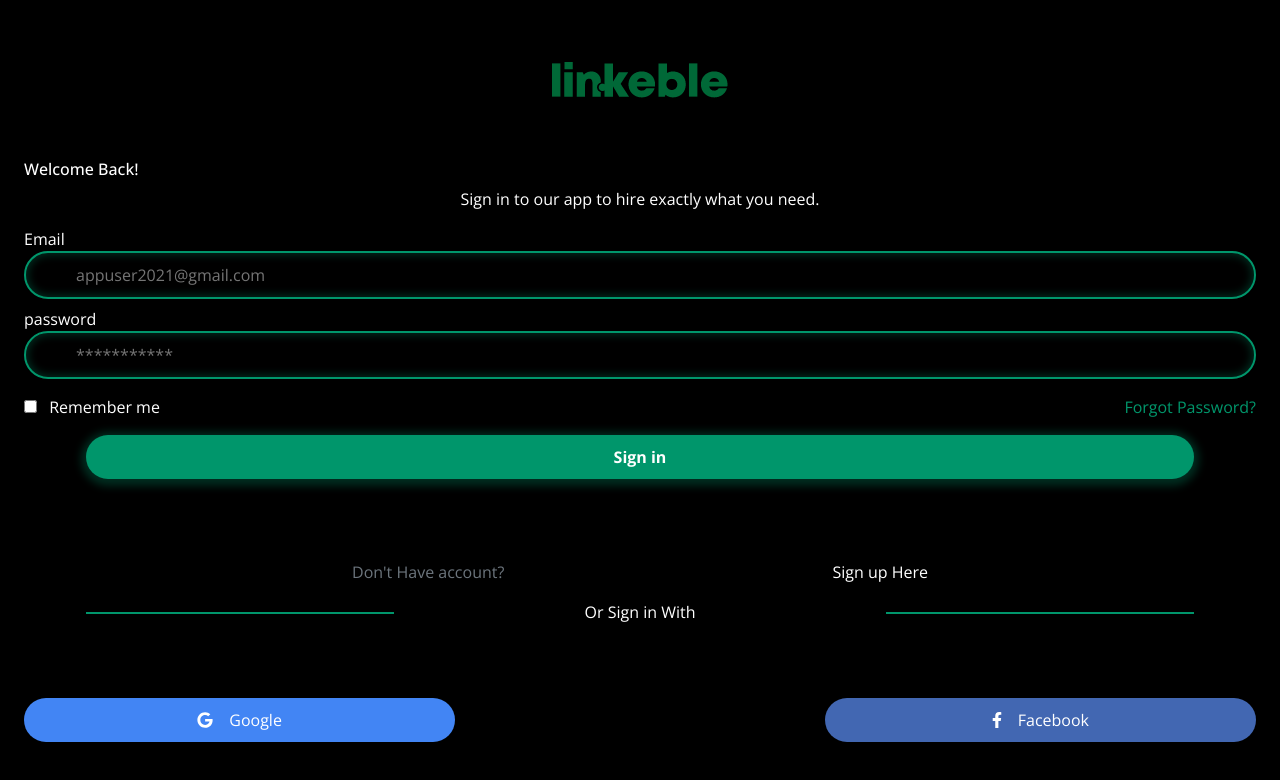
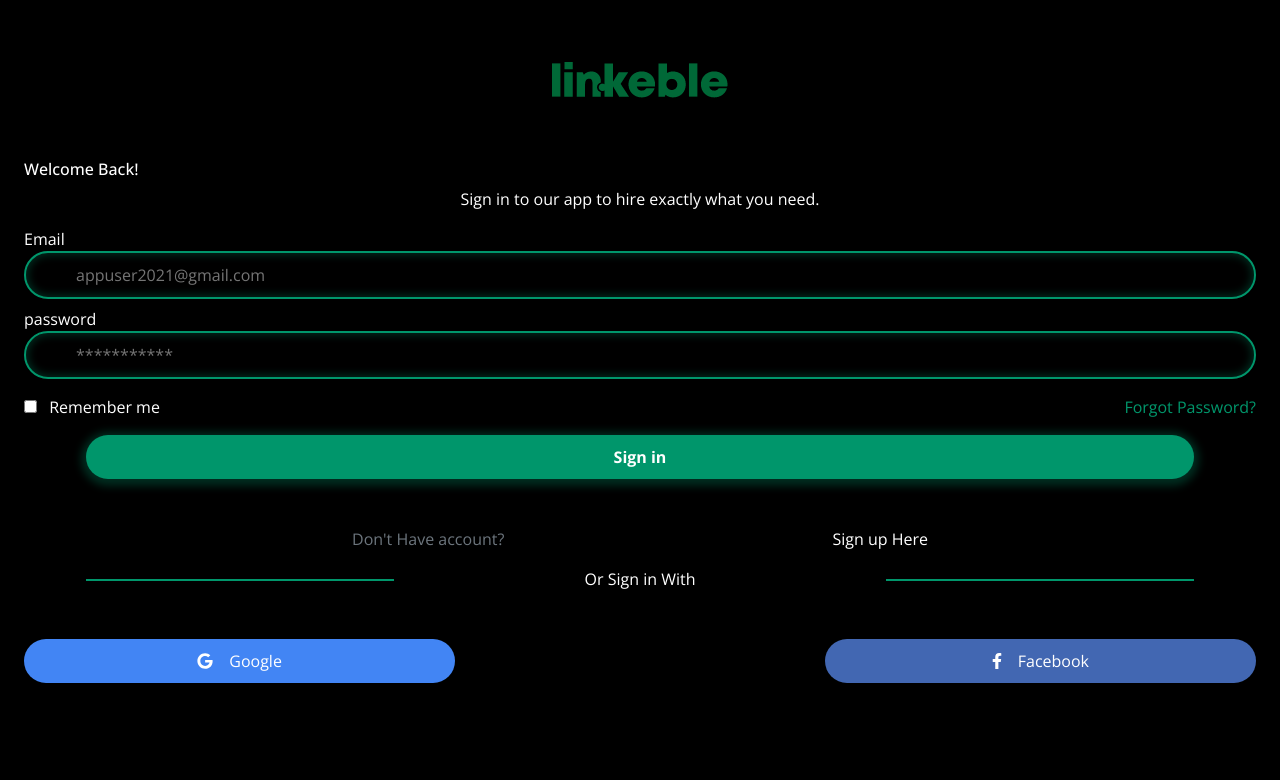
Before and after one commit to ijazkhan7706/linkable, a plain HTML site: page login.html in a window 1280 px wide. Drawn offline with nearby package versions, Linux system fonts and the light colour scheme; a web font is replaced by a local one.

Commit message:
form changed

```diff
--- a/login.html
+++ b/login.html
@@ -21,7 +21,7 @@
         <div style="height: 20vh" class="d-flex justify-content-center align-items-center">
             <img src="assets/images/Group 9140.png">
         </div>
-        <div style="height: 50vh">
+        <div style="">
             <h6>Welcome Back!</h6>
             <p class="text-center">Sign in to our app to hire exactly what you need.</p>
             <form action="#" method="POST">
@@ -36,12 +36,12 @@
                     </div>
                     <a href="#" class="forgot-password-link">Forgot Password?</a>
                 </div>
-                <div class="text-center mt-3">
+                <div class="text-center my-3">
                     <input type="submit" name="" class="get-started-btn" value="Sign in">
                 </div>
             </form>
         </div>
-        <div style="height: 10vh">
+        <div class="mt-5">
             <div class="mb-3 d-flex justify-content-evenly">
                 <span class="text-muted">Don't Have account?</span>
                 <a href="sign-up.html" class="sign-up-link">Sign up Here</a>
@@ -50,7 +50,7 @@
                 <span class="position-relative">Or Sign in With</span>
             </div>
         </div>
-        <div style="height: 20vh" class="d-flex align-items-center justify-content-between sign-in-google">
+        <div class="py-5 d-flex align-items-center justify-content-between sign-in-google">
             <button><i class="fab fa-google me-3"></i>Google</button>
             <button><i class="fab fa-facebook-f me-3"></i>Facebook</button>
         </div>
```
